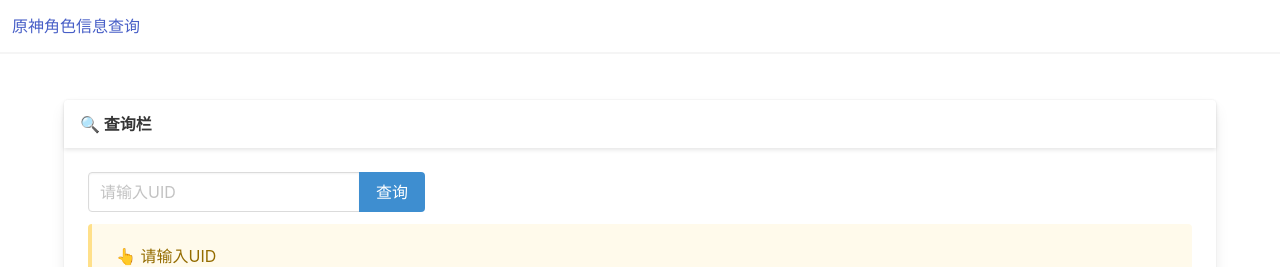
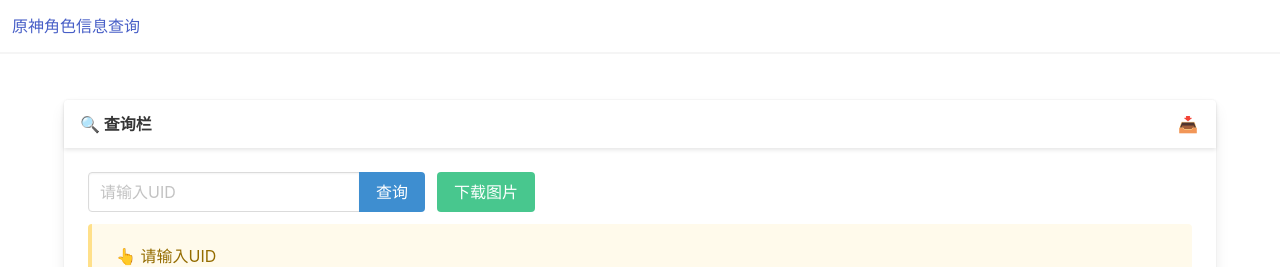
Before and after one commit to babalae/genshin-info, a Vue app: page / in a window 1280 px wide. Both pictures are taken after a click on the link "查询". Shown: the top 267 px of the page. Built offline with nearby package versions, Linux system fonts and the light colour scheme.

Commit message:
添加保存为图片的功能

```diff
--- a/package.json
+++ b/package.json
@@ -10,6 +10,7 @@
   "dependencies": {
     "bulma": "^0.9.1",
     "core-js": "^3.6.5",
+    "html2canvas": "^1.2.1",
     "vue": "^2.6.11"
   },
   "devDependencies": {
--- a/src/App.vue
+++ b/src/App.vue
@@ -13,22 +13,49 @@
         </a>
       </div>
     </nav>
-    <section class="section">
+    <section class="section" ref="displayPanel">
       <div class="container">
         <div class="card">
           <header class="card-header">
             <p class="card-header-title">
               🔍 查询栏
             </p>
+            <div class="card-header-icon" aria-label="more options"
+                 v-if="baseInfo !== undefined || abyssInfo !== undefined">
+              <span class="icon" @click="toImage">📥</span>
+            </div>
           </header>
           <div class="card-content">
-            <div class="field has-addons">
+            <div class="field is-horizontal">
+              <div class="field-body">
+                <!--                <div class="field is-narrow">
+                                  <div class="control">
+                                    <label class="radio">
+                                      <input type="radio" name="member">
+                                      基本信息
+                                    </label>
+                                    <label class="radio">
+                                      <input type="radio" name="member">
+                                      深渊
+                                    </label>
+                                    <label class="radio">
+                                      <input type="radio" name="member">
+                                      我全都要
+                                    </label>
+                                  </div>
+                                </div>-->
+                <div class="field has-addons is-narrow">
                   <p class="control">
                     <input id="uid" class="input" type="text" placeholder="请输入UID" v-model="uid" @keyup.enter="search">
                   </p>
                   <p class="control">
                     <a class="button is-info" :class="{'is-loading': searching}" @click="search">查询</a>
                   </p>
+                </div>
+                <div class="field is-narrow" v-if="baseInfo !== undefined || abyssInfo !== undefined">
+                  <button class="button is-success" @click="toImage">下载图片</button>
+                </div>
+              </div>
             </div>
             <article class="message" :class="tipsClass">
               <div class="message-body">
@@ -52,6 +79,7 @@
 <script>
 import BaseInfo from './components/BaseInfo.vue'
 import AbyssInfo from './components/AbyssInfo.vue'
+import html2canvas from 'html2canvas';
 
 export default {
   name: 'App',
@@ -1848,6 +1876,20 @@ export default {
       //   }
       //   this.searching = false
       // })
+    },
+    toImage() {
+      html2canvas(this.$refs.displayPanel, {
+        useCORS: true
+      }).then(canvas => {
+        let dataURL = canvas.toDataURL("image/png");
+        this.imgUrl = dataURL;
+        if (this.imgUrl !== "") {
+          let alink = document.createElement('a')
+          alink.href = dataURL
+          alink.download = 'genshin-info-uid-' + this.uid + '.png'
+          alink.click()
+        }
+      });
     }
   }
 }
```
Also changed, not shown: 1 other file (tests, documents, lock files or other folders). Lines whose indentation alone changed are shown as unchanged.
